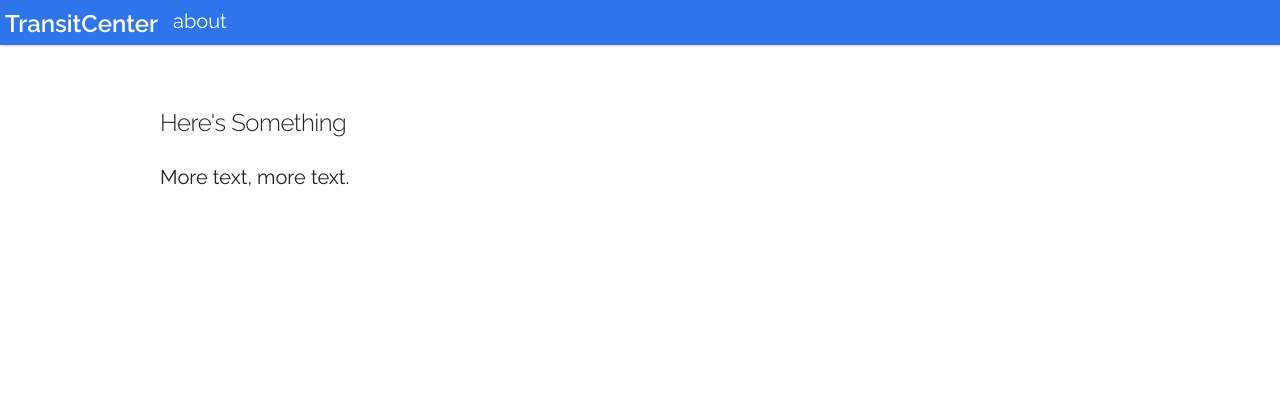
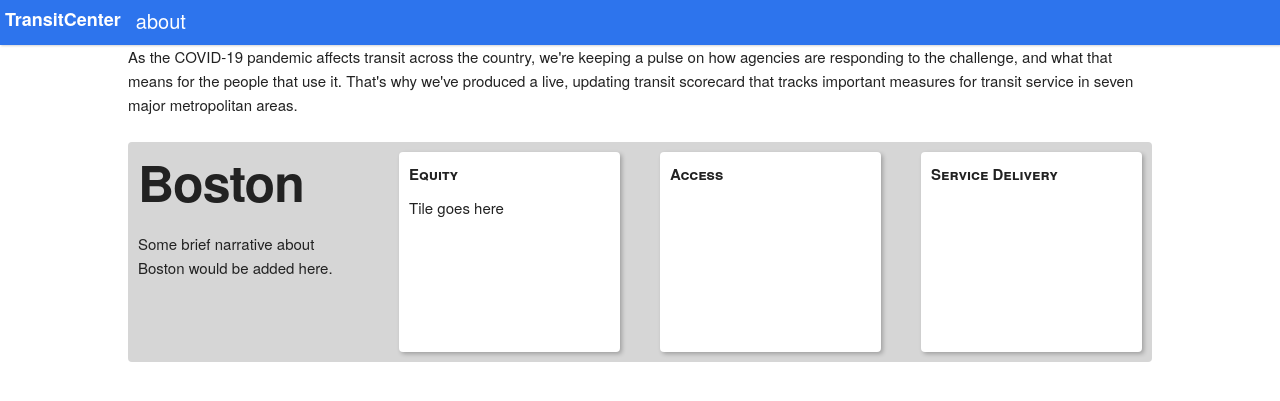
Before and after one commit to wklumpen/equity-pulse-web, a Flask app: page / in a window 1280 px wide. Shown: the top 401 px of the page. Run offline with Flask 2, Linux system fonts and the light colour scheme; some libraries are stand-ins or nearby versions.

Commit message:
Started layout for scorecard page.

```diff
--- a/static/css/main.css
+++ b/static/css/main.css
@@ -1,3 +1,5 @@
+
+
 /* Remove margins and padding from the list, and add a black background color */
 ul.topnav {
   list-style-type: none;
@@ -9,7 +11,9 @@ ul.topnav {
 }
 
 /* Float the list items side by side */
-ul.topnav li {float: left;}
+ul.topnav li {
+  float: left;
+}
 
 /* Style the links inside the list items */
 ul.topnav li a {
@@ -21,6 +25,7 @@ ul.topnav li a {
   transition: 0.3s;
   font-size: 20px;
   height: 20px;
+  vertical-align: middle;
 }
 
 /* Change background color of links on hover */
@@ -43,122 +48,3 @@ ul.topnav a.title-text {
   height: 20px;
   padding: 5px 10px 10px 5px;
 }
-
-body{
-  padding-bottom: 40px;
-}
-
-/* Gallery Specific Stuff TODO: Move to another file */
-.header{
-  padding-top: 40px;
-  padding-bottom: 40px;
-  text-align: center;
-}
-.header h1{
-  font-size: 5.0rem;
-  font-weight: bold;
-}
-
-.tile{
-  border-top: 1px solid lightgrey;
-  margin-bottom: 10px;
-  padding-top: 30px;
-}
-
-.article-thumb{
-  margin-bottom: 10px;
-  padding-top: 30px;
-}
-
-.tile h3{
- font-weight: bold;
-}
-
-.tile a{
-  color: #222;
-}
-
-.tile a:hover{
-  color: #F58426
-}
-
-.title-text a {
-  text-decoration: none;
-  display: block;
-  color: #F58426;
-  font-weight: bold;
-}
-
-/* Style the links inside the navigation bar */
-.topnav a {
-    float: right;
-    display: block;
-    color: #5A5A5A;
-    text-align: center;
-    padding: 12px 12px;
-    text-decoration: none;
-    font-size: 17px;
-}
-
-.topnav a.icon {
-    display: none;
-}
-
-/* Change the color of links on hover */
-.topnav a:hover {
-    color: #000000;
-}
-
-/* Add an active class to highlight the current page */
-.active {
-    color: #000000;
-}
-
-/* The "responsive" class is added to the topnav with JavaScript when the user clicks on the icon. This class makes the topnav look good on small screens */
-@media screen and (max-width:680px) {
-  ul.topnav {
-    box-shadow: none;
-  }
-  ul.topnav li:not(:first-child) {display: none;}
-  ul.topnav li.icon {
-    display: inline-block;
-    position: absolute;
-    left: 0;
-    top: 0;
-  }
-
-  ul.topnav.responsive {position: relative;}
-  ul.topnav.responsive li.icon {
-    position: absolute;
-    left: 0;
-    top: 0;
-  }
-  ul.topnav.responsive li {
-    float: none;
-    display: inline;
-  }
-  ul.topnav.responsive li a {
-    float: none;
-    display: block;
-    text-align: right;
-  }
-}
-
-.image{
-  text-align: center;
-}
-
-.caption{
-  font-size: 80%;
-  font-style: italic;
-  color: #3B3B3B;
-}
-
-.responsive {
-  width: 100%;
-  height: auto;
-}
-
-.smallcaps {
-  font-variant: small-caps; /* default is `normal` */
-}
--- /dev/null
+++ b/static/css/scorecard.css
@@ -0,0 +1,29 @@
+.region-tile {
+    background: #d6d6d6;
+    border-radius: 4px;
+    padding: 10px;
+  }
+
+
+h1.region-name {
+    font-weight: bold;
+}
+
+div.inner {
+    padding: 10px;
+    overflow: auto;
+}
+
+p.tile-title {
+    font-weight: bold;
+    font-variant: small-caps;
+    margin-bottom: 10px;
+}
+
+.stat-tile {
+    background: white;
+    border-radius: 4px;
+    height: 200px;
+    padding: 10px;
+    box-shadow: 2px 2px 4px 0 rgba(0,0,0,0.25);
+}
--- a/static/css/skeleton.css
+++ b/static/css/skeleton.css
@@ -31,9 +31,8 @@
 .container {
   position: relative;
   width: 100%;
-  max-width: 960px;
+  max-width: 1200px;
   margin: 0 auto;
-  margin-top: 60px;
   padding: 0 20px;
   box-sizing: border-box; }
 .column,
@@ -122,7 +121,7 @@ are based on 10px sizing. So basically 1.5rem = 15px :) */
 html {
   font-size: 62.5%; }
 body {
-  font-size: 2.0em; /* currently ems cause chrome bug misinterpreting rems on body element */
+  font-size: 1.5em; /* currently ems cause chrome bug misinterpreting rems on body element */
   line-height: 1.6;
   font-weight: 400;
   font-family: "Raleway", "HelveticaNeue", "Helvetica Neue", Helvetica, Arial, sans-serif;
@@ -138,14 +137,14 @@ h1, h2, h3, h4, h5, h6 {
 h1 { font-size: 4.0rem; line-height: 1.2;  letter-spacing: -.1rem;}
 h2 { font-size: 3.6rem; line-height: 1.25; letter-spacing: -.1rem; }
 h3 { font-size: 3.0rem; line-height: 1.3;  letter-spacing: -.1rem; }
-h4 { font-size: 2.2rem; line-height: 1.35; letter-spacing: -.08rem; }
+h4 { font-size: 2.4rem; line-height: 1.35; letter-spacing: -.08rem; }
 h5 { font-size: 1.8rem; line-height: 1.5;  letter-spacing: -.05rem; }
 h6 { font-size: 1.5rem; line-height: 1.6;  letter-spacing: 0; }
 
 /* Larger than phablet */
 @media (min-width: 550px) {
   h1 { font-size: 5.0rem; }
-  h2 { font-size: 4.0rem; }
+  h2 { font-size: 4.2rem; }
   h3 { font-size: 3.6rem; }
   h4 { font-size: 3.0rem; }
   h5 { font-size: 2.4rem; }
@@ -159,9 +158,7 @@ p {
 /* Links
 –––––––––––––––––––––––––––––––––––––––––––––––––– */
 a {
-  color: #1EAEDB;
-  text-decoration: none;
-  }
+  color: #1EAEDB; }
 a:hover {
   color: #0FA0CE; }
 
--- a/templates/base.html
+++ b/templates/base.html
@@ -4,27 +4,25 @@
   <!-- Basic Page Needs
   –––––––––––––––––––––––––––––––––––––––––––––––––– -->
   <meta charset="utf-8">
-  <title>{% block title %}{% endblock %} | Klumpentown</title>
+  <title>{% block title %}{% endblock %} | DEMO</title>
   <meta name="description" content="">
   <meta name="author" content="">
   <!-- Mobile Specific Metas
   –––––––––––––––––––––––––––––––––––––––––––––––––– -->
   <meta name="viewport" content="width=device-width, initial-scale=1">
-  <!-- FONT
-  –––––––––––––––––––––––––––––––––––––––––––––––––– -->
-  <link href="//fonts.googleapis.com/css?family=Raleway:400,300,600" rel="stylesheet" type="text/css">
-  <!-- CSS
-  –––––––––––––––––––––––––––––––––––––––––––––––––– -->
+  <!-- FONT -->
+  <link href="//fonts.googleapis.com/css?family=Signika:400,300,600" rel="stylesheet" type="text/css">
+
+  <!-- CSS -->
   <link rel="stylesheet" href="{{ url_for('static', filename='css/normalize.css') }}">
   <link rel="stylesheet" href="{{ url_for('static', filename='css/skeleton.css') }}">
   <link rel="stylesheet" href="{{ url_for('static', filename='css/main.css') }}">
-  <link rel="stylesheet" href="https://cdnjs.cloudflare.com/ajax/libs/font-awesome/4.7.0/css/font-awesome.min.css">
-  <link rel="stylesheet" href="https://use.fontawesome.com/releases/v5.5.0/css/all.css" integrity="sha384-B4dIYHKNBt8Bc12p+WXckhzcICo0wtJAoU8YZTY5qE0Id1GSseTk6S+L3BlXeVIU" crossorigin="anonymous">
+
+  <!-- FAVICON -->
   <link rel="shortcut icon" href="{{ url_for('static', filename='favicon.ico') }}">
 
-  <!-- Favicon
-  –––––––––––––––––––––––––––––––––––––––––––––––––– -->
-  <link rel="icon" type="image/png" href="images/favicon.png">
+  <!-- PAGE SPEICIFCS-->
+  {% block head %}{% endblock %}
 </head>
 <body>
 <script>
--- a/templates/scorecard.html
+++ b/templates/scorecard.html
@@ -1,17 +1,38 @@
 {% extends 'base.html' %}
-{% block title %}Home{% endblock %}
+{% block title %}Transit Scorecard{% endblock %}
+{% block head %}
+<link rel="stylesheet" href="{{ url_for('static', filename='css/scorecard.css') }}">
+{% endblock%}
+
 {% block content %}
+
 <!-- Primary Page Layout
 –––––––––––––––––––––––––––––––––––––––––––––––––– -->
 <div class="container">
     <div class="row">
-        <!-- <div class="one-third column">
-            <img src="{{ url_for('static', filename='img/willem.png') }}"alt="Willem" class="responsive">
-        </div> -->
         <div class="full-width column">
-            <h5>Here's Something</h5>
-            <p>More text, more text.</p>
+            <p>As the COVID-19 pandemic affects transit across the country, we're keeping a pulse on how agencies
+                are responding to the challenge, and what that means for the people that use it.
+                That's why we've produced a live, updating transit scorecard that tracks important measures
+                for transit service in seven major metropolitan areas.</p>
         </div>
+    </div>
+
+    <div class="row region-tile">
+            <div class="three columns">
+                    <h1 class="region-name">Boston</h1>
+                    <p>Some brief narrative about Boston would be added here.</p>
+            </div>
+            <div class="three columns stat-tile">
+                    <p class='tile-title'> Equity</p>
+                    <p>Tile goes here</p>
+            </div>
+            <div class="three columns stat-tile">
+                <p class='tile-title'>Access</p>
+            </div>
+            <div class="three columns stat-tile">
+                <p class='tile-title'>Service Delivery</p>
+            </div>
     </div>
 </div>
 {% endblock %}
```
